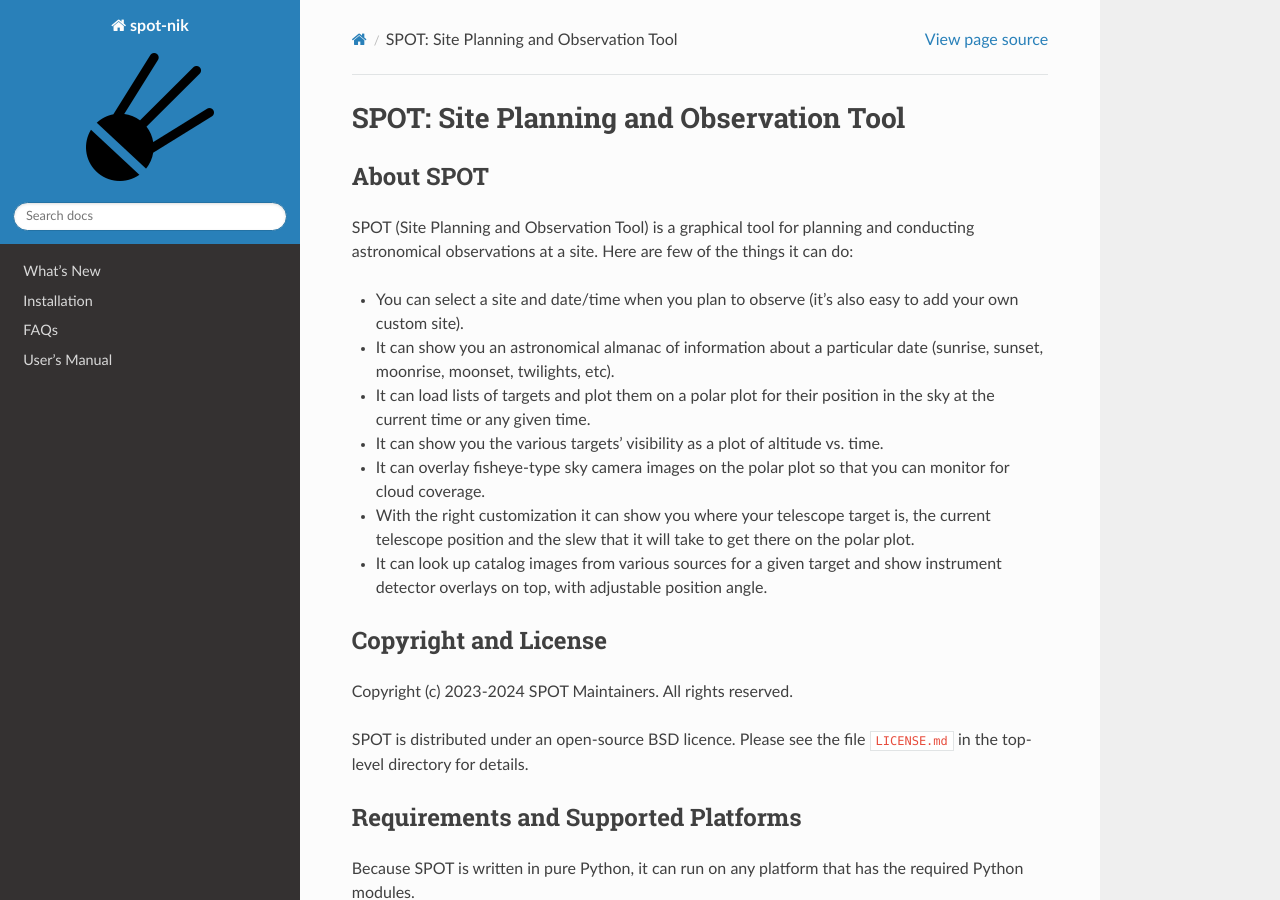
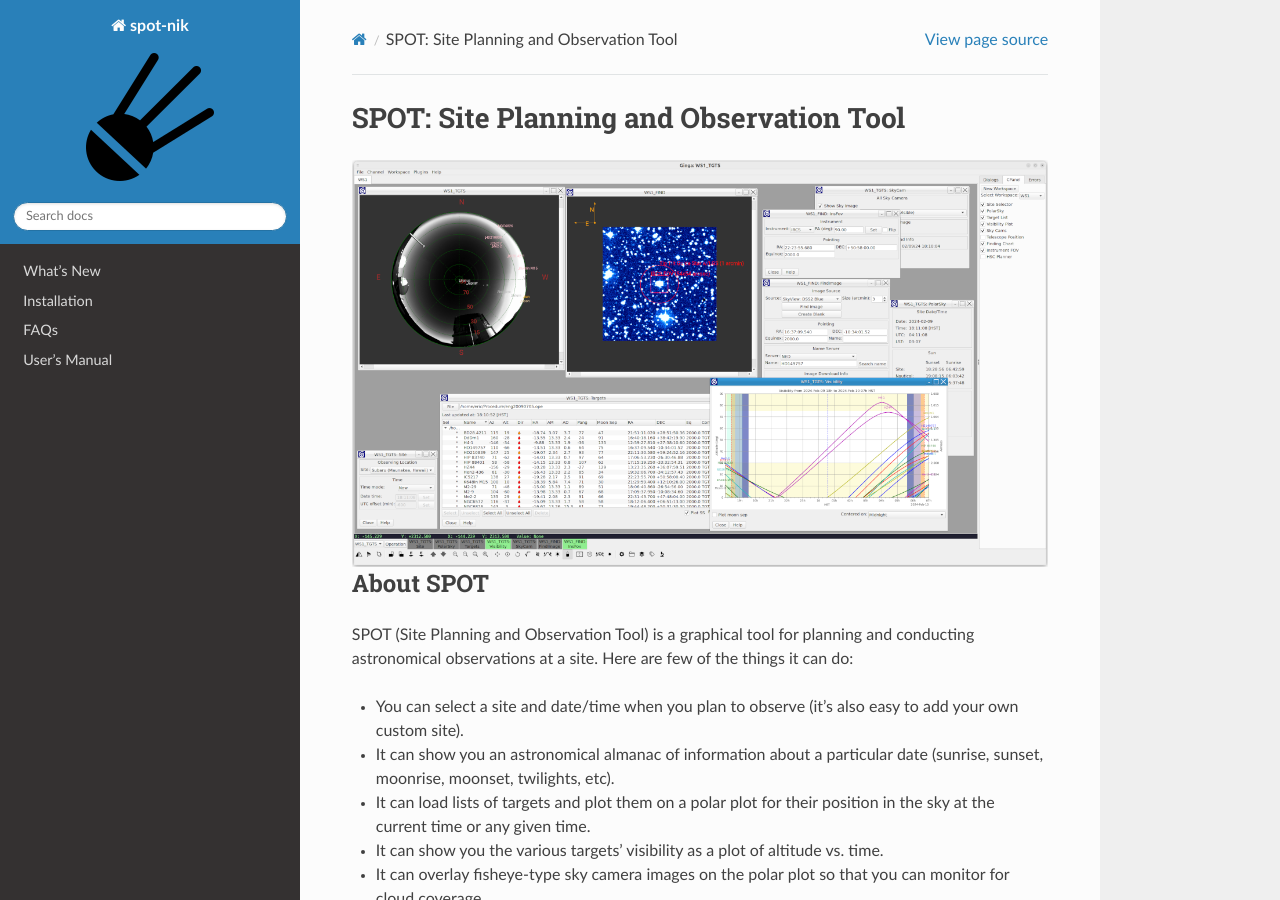
Before and after one commit to naojsoft/spot, a Sphinx documentation site: the page built from doc/index.rst, in a window 1280 px wide and 900 px high. Built offline with Sphinx 7.4.7 and the Read the Docs theme 2.0.0, drawn with Linux system fonts in a browser that asks for light colours.

Commit message:
Add screen shot to top level page of docs

```diff
--- a/doc/index.rst
+++ b/doc/index.rst
@@ -6,6 +6,11 @@ SPOT: Site Planning and Observation Tool
 
 .. toctree::
    :maxdepth: 2
+
+.. image:: screenshot-wd1200.png
+   :width: 1200px
+   :align: center
+
 
 ==========
 About SPOT
```
